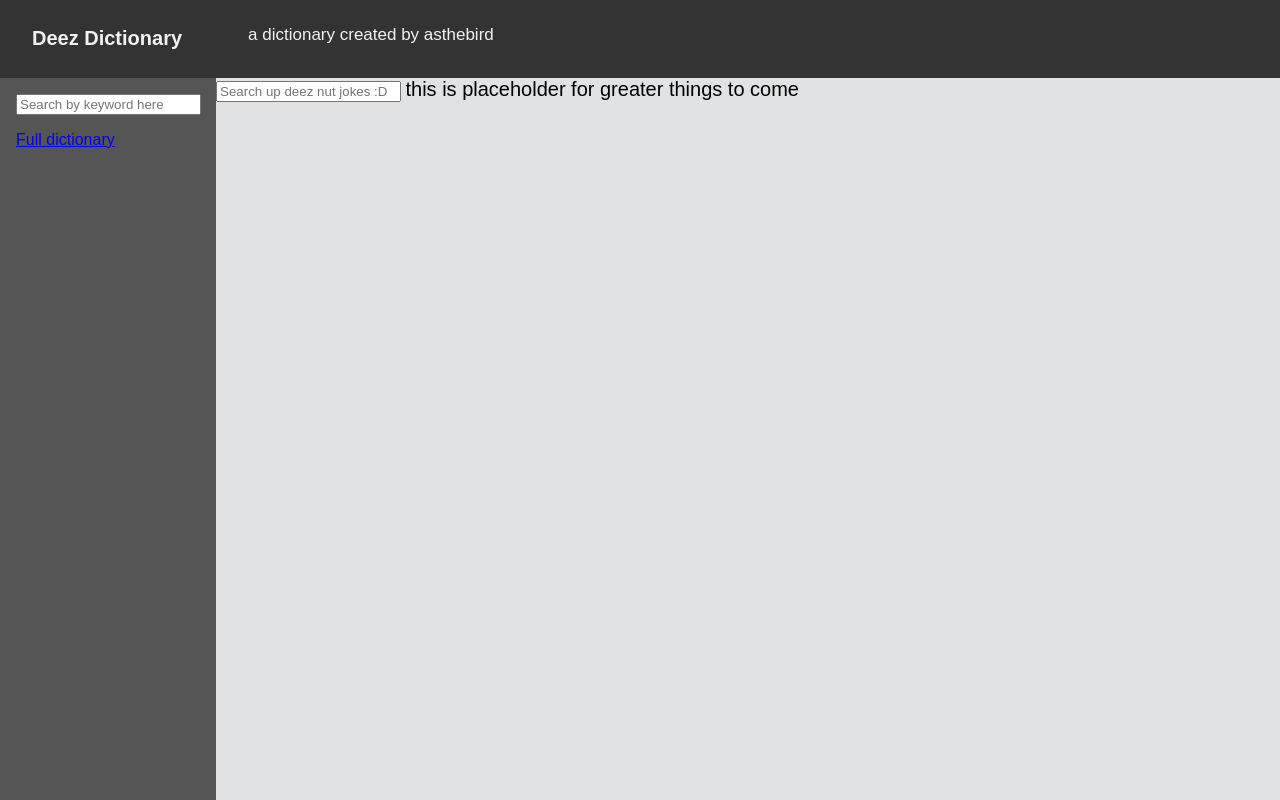
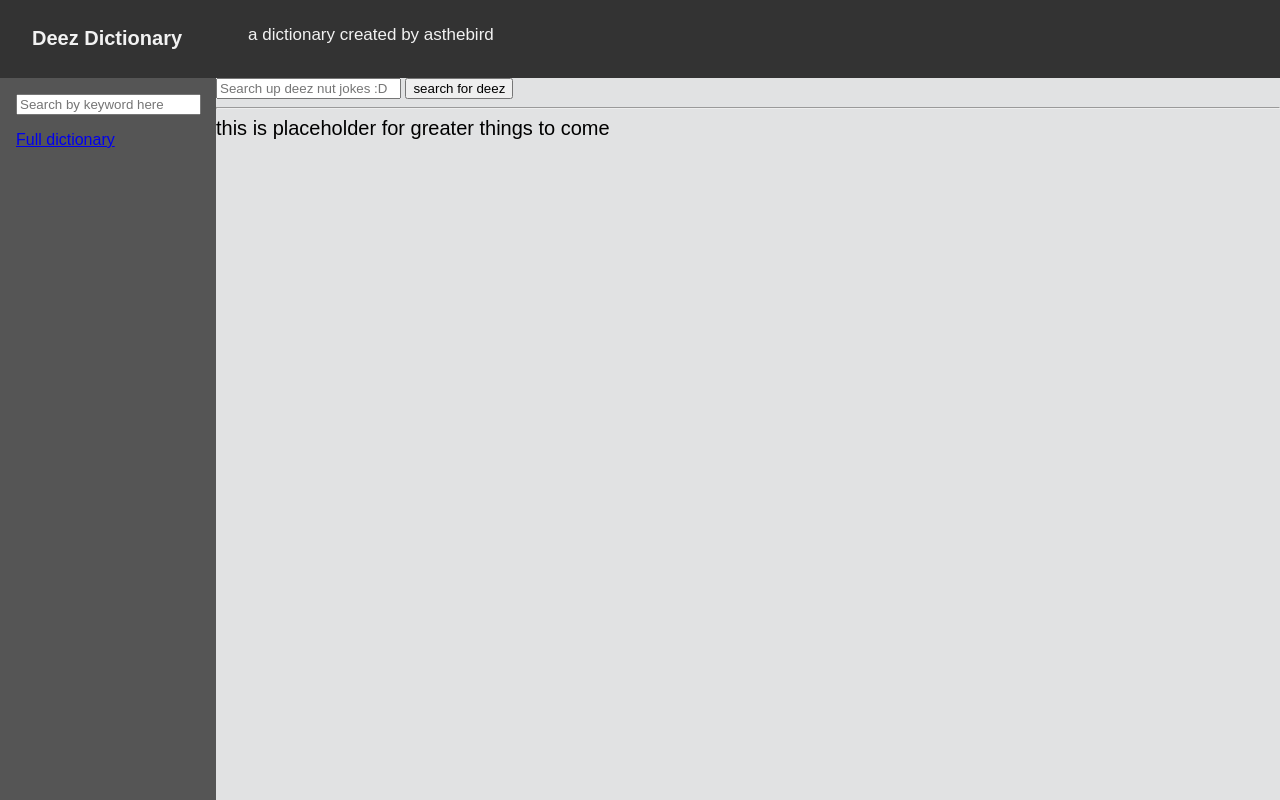
Before and after one commit to asthebird/asthebird, a plain HTML site: page index.html in a window 1280 px wide. Drawn offline with Linux system fonts and the light colour scheme.

Commit message:
Update index.html

```diff
--- a/index.html
+++ b/index.html
@@ -20,6 +20,8 @@
     </div>
     <div class="search" style="padding-left:216px;">
       <input type="text" placeholder="Search up deez nut jokes :D" id="mainsearch" />
+      <button class="submit">search for deez</button>
+      <hr />
       <span style="font-size:20px;">this is placeholder for greater things to come</span>
     </div>
     </ul>
```
